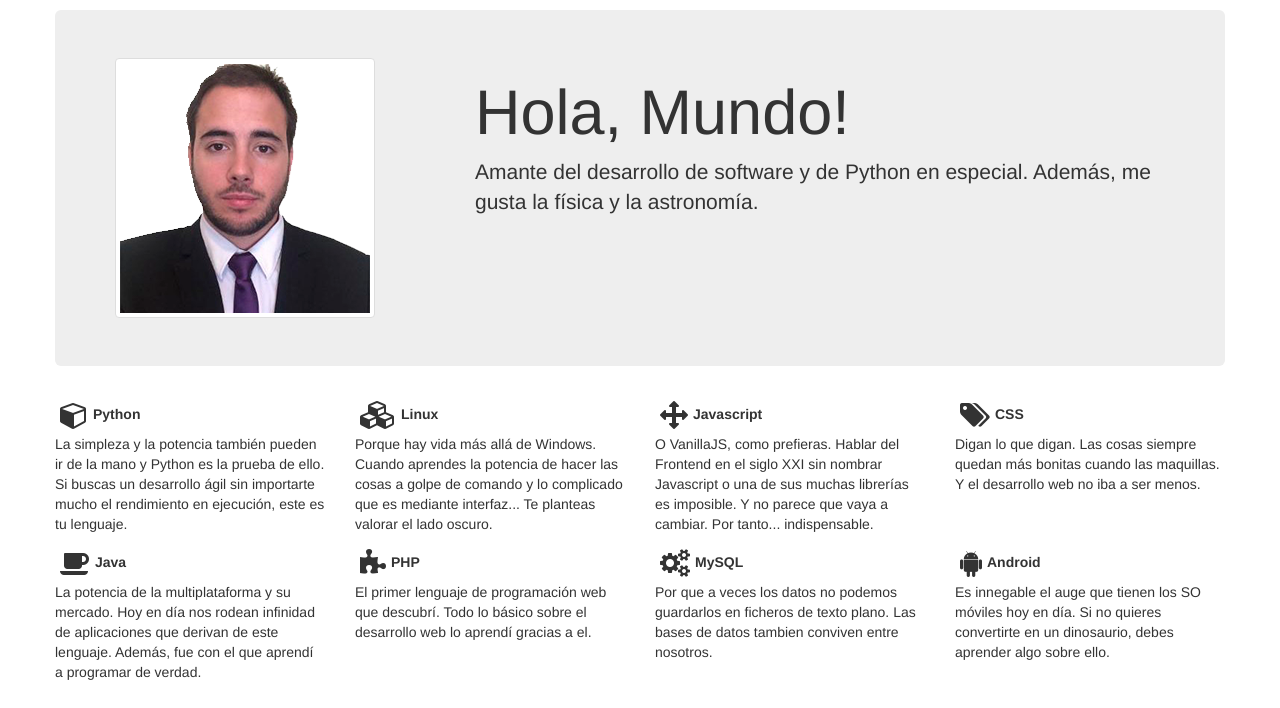
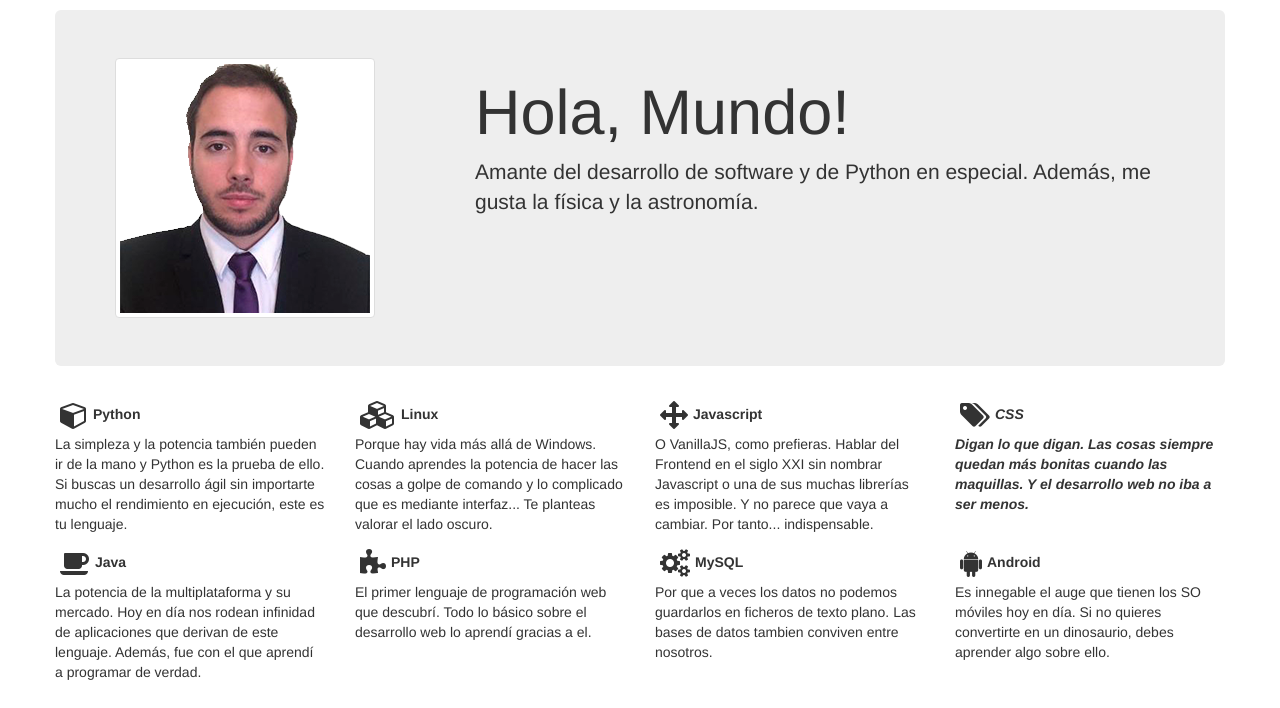
Before and after one commit to 0x10-z/ikerocio, a PHP site: page / in a window 1280 px wide. Shown: the top 708 px of the page. Run offline with PHP 8.4, Linux system fonts and the light colour scheme.

Commit message:
CSS item updated

```diff
--- a/index.php
+++ b/index.php
@@ -50,6 +50,8 @@
                 -o-transition: all 1s ease;
                 /* Standard */
                 transition: all 1s ease;
+                font-style: italic;
+                font-weight:bold;
             }
 
             .css-item:hover{
```
